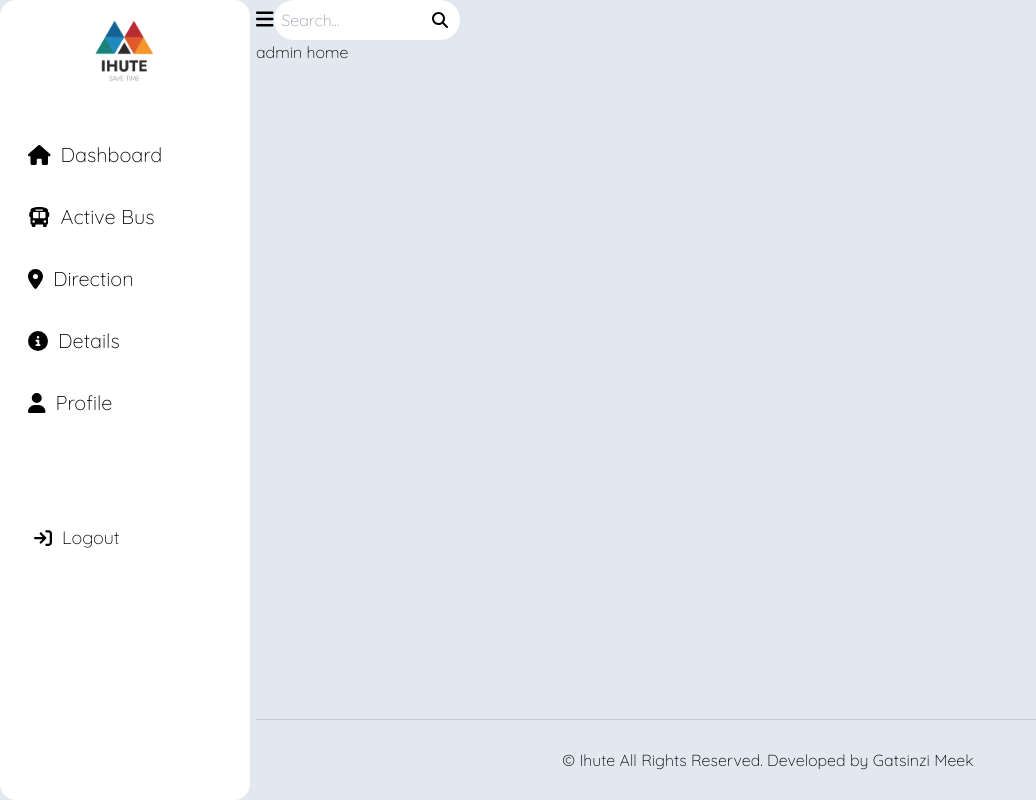
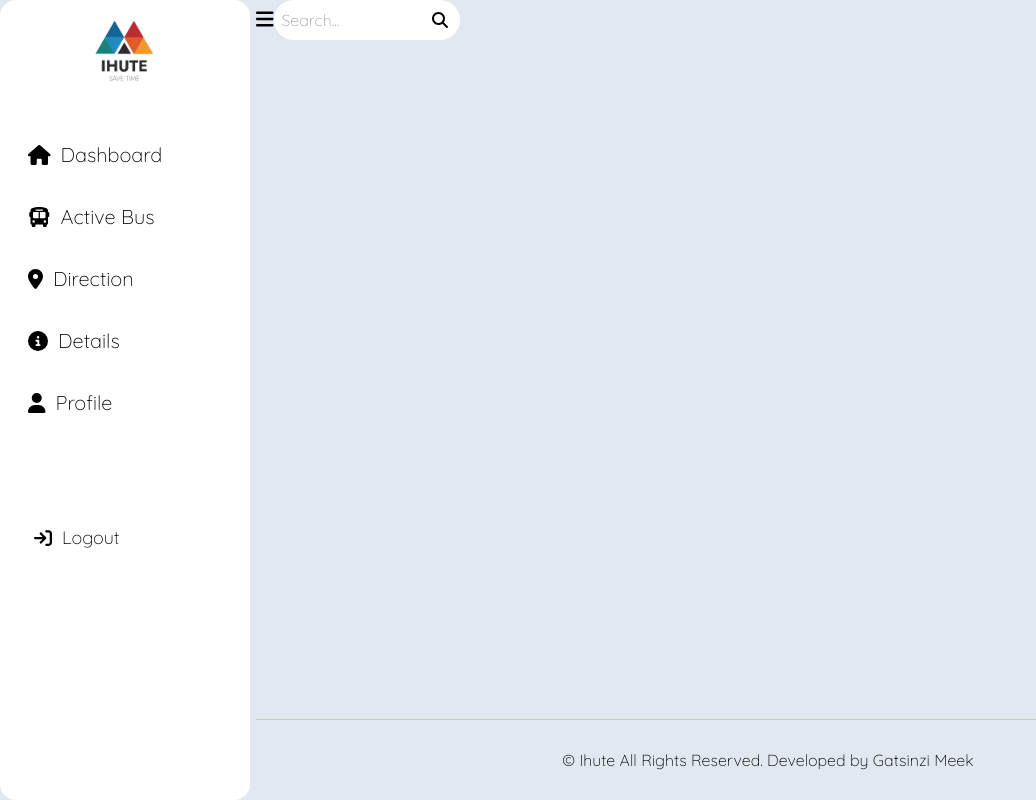
Before and after one commit to Gatsinzimeek/IHUTE, a React (Create React App) app: page /dashboard/home in a window 1280 px wide. Shown: the whole page, without its empty margins (0-1036 px from the left). Built offline with nearby package versions, Linux system fonts and the light colour scheme; no server answers; sample sign-in values are in the browser's storage.

Commit message:
new material added

```diff
--- a/src/Router/Dashboard/Home.jsx
+++ b/src/Router/Dashboard/Home.jsx
@@ -1,7 +1,7 @@
 const AdminHome = () => {
   return (
     <div>
-      <p>admin home</p>
+      <div></div>
     </div>
   );
 };
```
